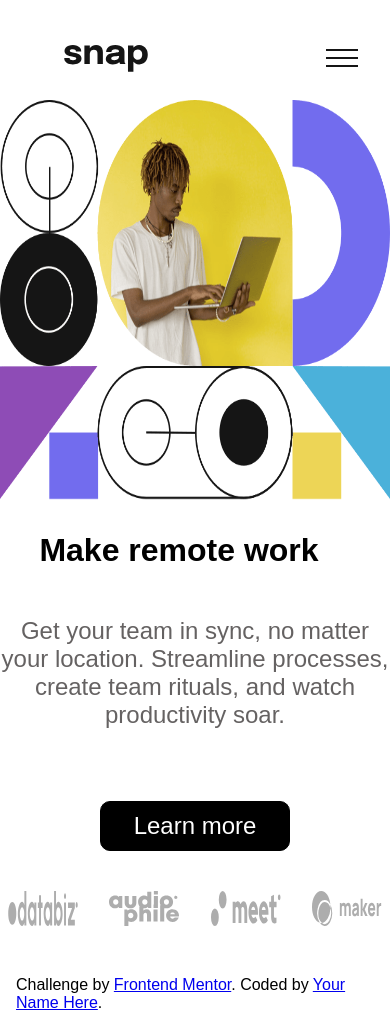
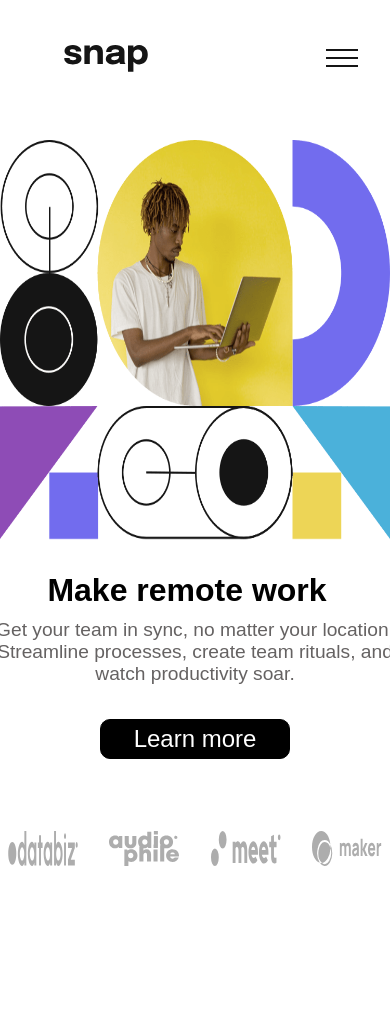
Before and after one commit to huanfs/front-end-mentor-challenge6, a plain HTML site: page index.html in a window 390 px wide. Drawn offline with Linux system fonts and the light colour scheme.

Commit message:
INCOMPLETO:preciso ajustar o layout, preciso exibir mais itens de lista ao colocar o mouse em cima de um item, ou criar um acordion se for em dispositivo mobile

```diff
--- a/assets/script.js
+++ b/assets/script.js
@@ -27,6 +27,8 @@ function openMenu(){
         imgMenu.src="images/icon-close-menu.svg";
         let menuBar = document.getElementById("menuBar");
         menuBar.style.display="flex";
+        menuBar.style.gap="30px";
+        menuBar.style.top="100px";
         menuBar.style.right="0px";
         option="close";
     }
--- a/assets/style.css
+++ b/assets/style.css
@@ -15,6 +15,7 @@ header{
     display:flex;
     align-items:center;
     justify-content:space-between;
+    margin-bottom:40px;
 }
 header a{
     color:#656262;
@@ -87,22 +88,21 @@ main{
 }
 section{
     display:flex;
-    justify-content:space-between;
     flex-direction:column;
 }
 section h1{
-    padding:1em 1em 0 0;
-    font-size:5.3em;
+    padding:1em 0.5em 0 0;
+    font-size:3.7em;
 }
 section p{
     width:400px;
-    margin:2em 0;
+    margin:0.5em 0;
     color:#656262;
-    font-size:1.5em;
+    font-size:1.2em;
 }
 section button{
     width:190px;
-    padding:10px 10px;
+    padding:5px;
     background-color:#000;
     border-radius:10px;
     color:#fff;
@@ -119,10 +119,10 @@ section button:hover{
 }
 #brands{
     height:35px;
-    width:80%;
+    width:90%;
     display:flex;
     justify-content:space-between;
-    margin-top:2.5em;
+    margin-top:4.5em;
 }
 #brands img{
     width:90px;
@@ -161,7 +161,7 @@ section button:hover{
 }
 aside{
     height:100%;
-    width:35%;
+    width:40%;
     background-image:url("../images/image-hero-desktop.png");
     background-repeat:no-repeat;
     background-size:100% 100%;
--- a/index.html
+++ b/index.html
@@ -61,9 +61,5 @@
 
     <script src="assets/script.js"></script>
   </main>
-  <div class="attribution">
-    Challenge by <a href="https://www.frontendmentor.io?ref=challenge" target="_blank">Frontend Mentor</a>.
-    Coded by <a href="#">Your Name Here</a>.
-  </div>
 </body>
 </html>
```
